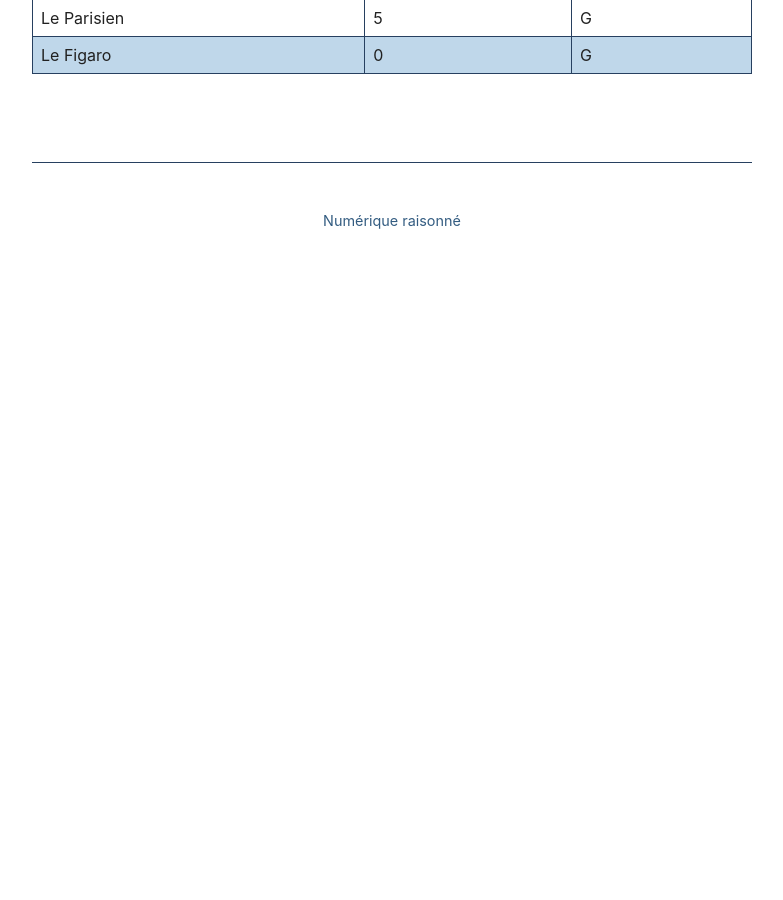
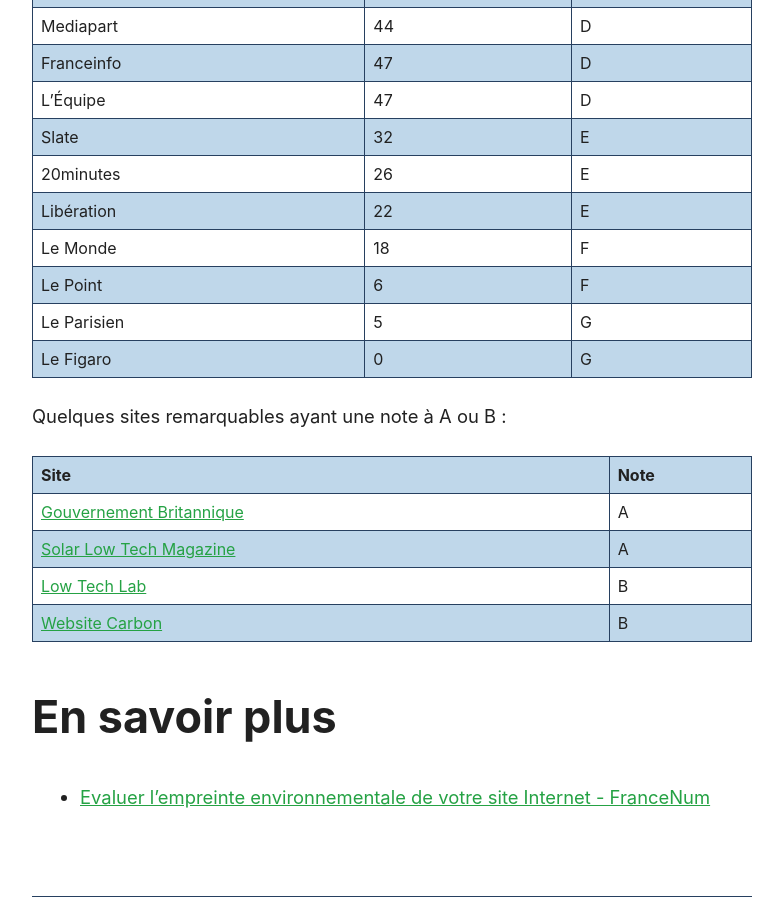
Before and after one commit to Slandais/slandais.github.io, a Jekyll site: the page built from _posts/2021-05-08-analyserSonSite.md, in a window 1280 px wide and 900 px high, scrolled down 2275 px. Shown: the whole window, without its empty margins (248-1031 px from the left). Built offline with Jekyll 4.4.1, drawn with Linux system fonts in a browser that asks for light colours; before the commit the page ends 2546 px from its top, so only the background shows below that; some of the changed text lies outside the part shown.

Commit message:
Update 2021-05-08-analyserSonSite.md

```diff
--- a/_posts/2021-05-08-analyserSonSite.md
+++ b/_posts/2021-05-08-analyserSonSite.md
@@ -13,7 +13,14 @@
 
 WebsiteCarbon donne une estimation de l'empreinte carbone de l'URL donnée.
 
-* [WebsiteCarbon](https://www.websitecarbon.com/)
+* [WebsiteCarbon](https://www.websitecarbon.com)
+
+## 3 outils pour mesurer la performance/vitesse de votre site
+
+* [GTMetrix](https://gtmetrix.com)
+* [Pingdom Tools](https://tools.pingdom.com)
+* [PageSpeed Insights](https://developers.google.com/speed/pagespeed/insights/?hl=fr)
+* [FastorSlow](https://www.fastorslow.com)
 
 ## EcoIndex
 
@@ -24,11 +31,11 @@
 * l’empreinte environnementale associée (empreinte carbone, consommation d'eau etc.)
 
 Le calcul est Open Source, et peut être utilisé avec :
-* [Une extension dans votre navigateur](http://www.ecoindex.fr/)
+* [Une extension dans votre navigateur](http://www.ecoindex.fr)
 * [Cette ligne de commande](https://github.com/cnumr/ecoindex_cli)
-* [Ce simulateur en ligne](https://rachelwe.github.io/Simulateur-ecoindex/)
+* [Ce simulateur en ligne](https://rachelwe.github.io/Simulateur-ecoindex)
 
-[En savoir plus sur son fonctionnement](http://www.ecoindex.fr/quest-ce-que-ecoindex/)
+[En savoir plus sur son fonctionnement](http://www.ecoindex.fr/quest-ce-que-ecoindex)
 
 Selon le type de site réalisé, il est plus ou moins aisé d'avoir une bonne note. La page d'accueil d'un moteur de recherche peut être très sobre et obtenir un bon score, alors que ce sera plus difficile sur la page d'accueil d'un site d'information. Un site d'information peut en revanche tenter d'avoir le meilleur score possible.
 
@@ -58,3 +65,16 @@
 |    Le Point         |    6    | F   |
 |    Le Parisien         |    5    | G   |
 |    Le Figaro        |    0    | G   |
+
+Quelques sites remarquables ayant une note à A ou B :
+
+| Site          |  Note            |
+| --------------- | --------------- | --------------- |
+| [Gouvernement Britannique](https://www.gov.uk)          | A |
+| [Solar Low Tech Magazine](https://solar.lowtechmagazine.com)          | A |
+| [Low Tech Lab](https://lowtechlab.org/fr)           | B |
+| [Website Carbon](https://www.websitecarbon.com) |  B |
+
+# En savoir plus
+
+* [Evaluer l'empreinte environnementale de votre site Internet - FranceNum](https://www.francenum.gouv.fr/comprendre-le-numerique/evaluer-lempreinte-environnementale-de-votre-site-internet)
```
